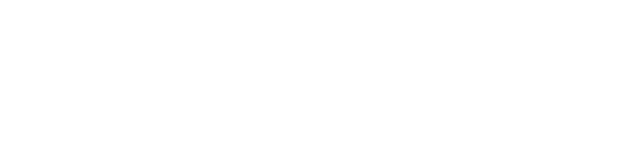
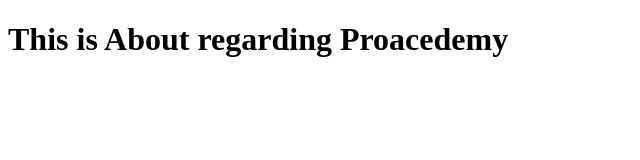
Before and after one commit to jayasuriya1998/flutter-faq, a plain HTML site: page about.html in a window 1280 px wide. Shown: the whole page, without its empty margins (0-640 px from the left). Drawn offline with Linux system fonts and the light colour scheme.

Commit message:
Changes Done

```diff
--- a/about.html
+++ b/about.html
@@ -6,6 +6,9 @@
     <title>About</title>
 </head>
 <body>
+    <h1>
+        This is About regarding Proacedemy
+    </h1>
 
 </body>
 </html>
```
Also changed, not shown: index.html (+1 -1 lines).
